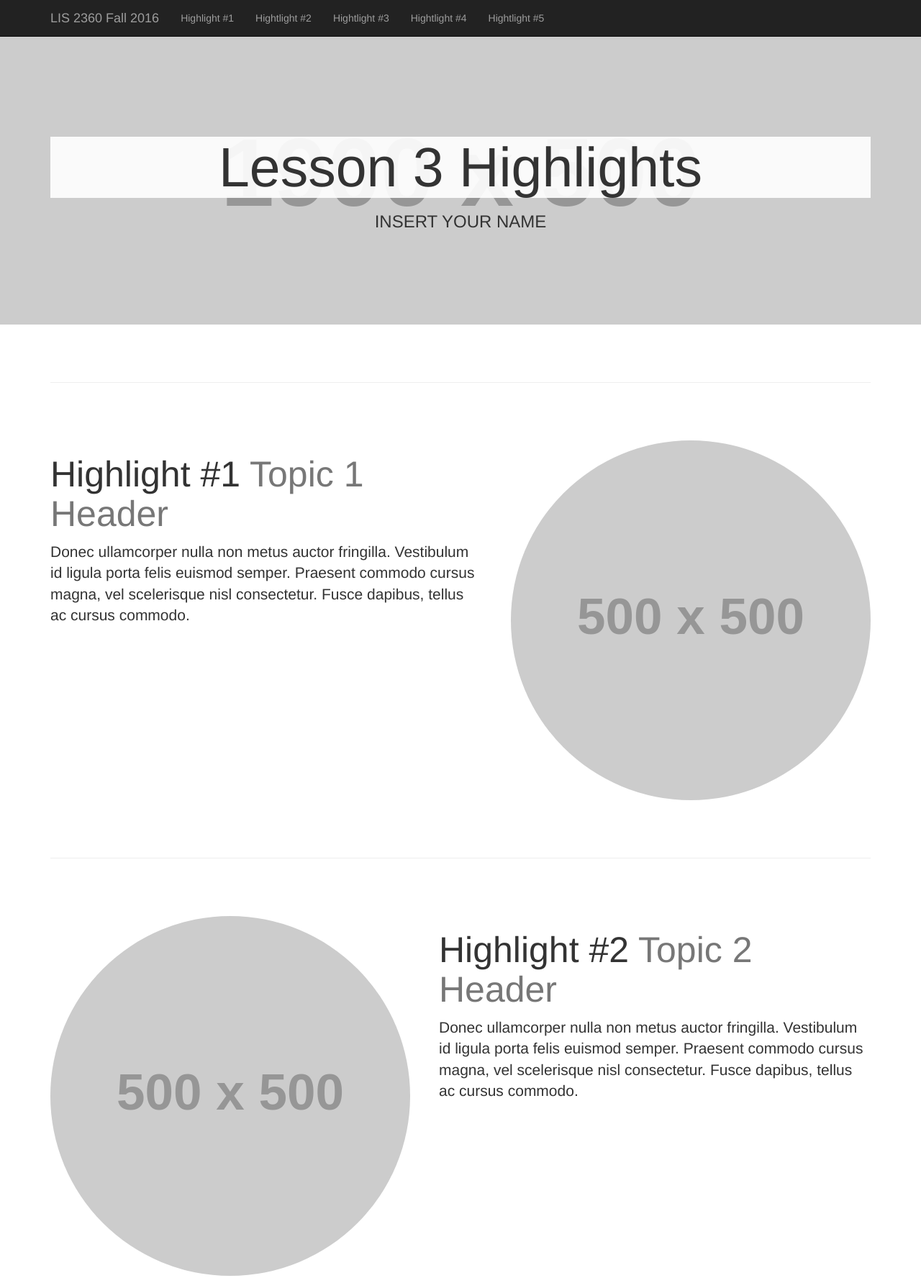
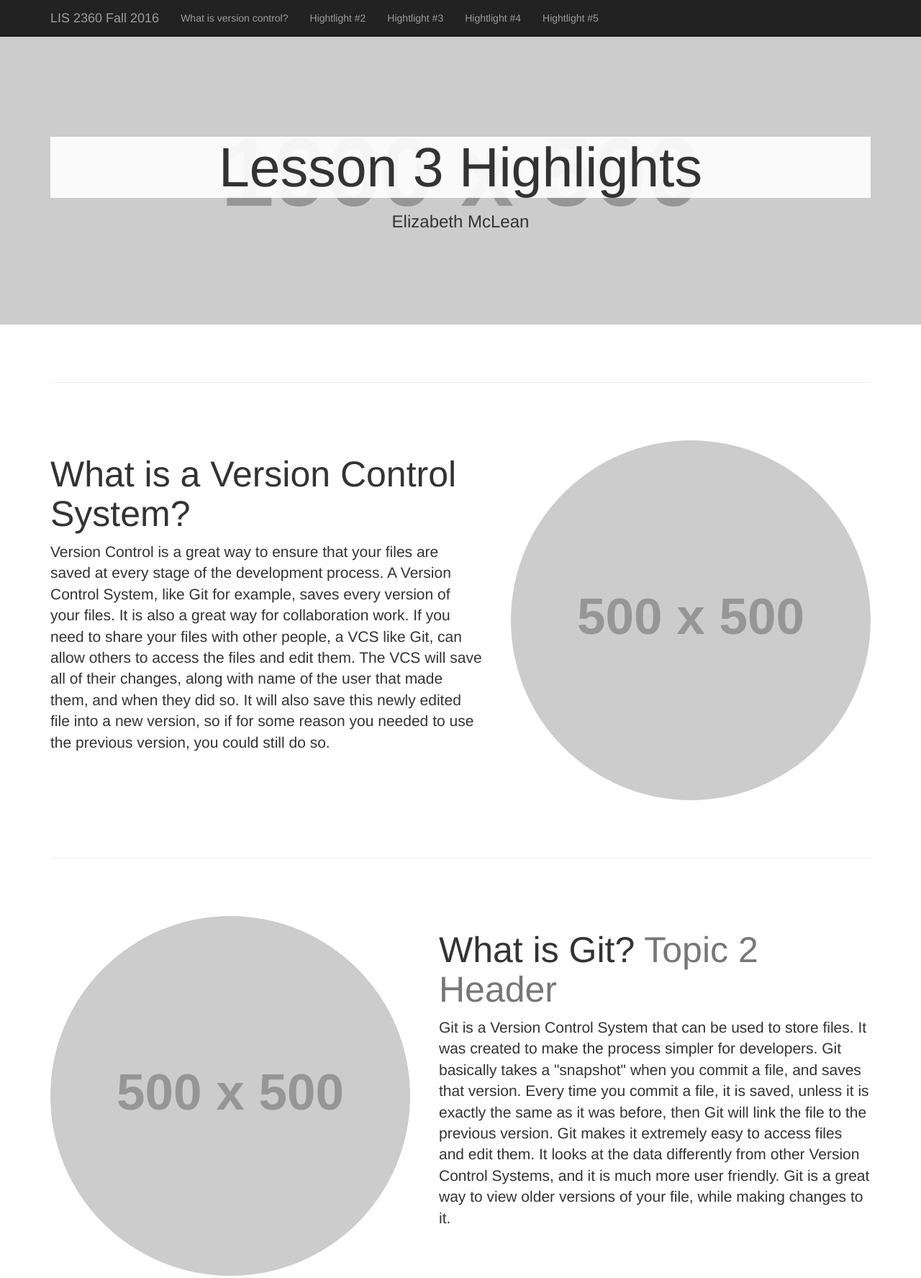
Before and after one commit to emclean14/lesson3_VersionControl, a plain HTML site: page Lesson3_Highlights_-3/index.html in a window 1280 px wide. Shown: the top 1776 px of the page at 72% size. Drawn offline with Linux system fonts and the light colour scheme; placeholder pictures from the web are drawn by us.

Commit message:
second commit for lesson 3

```diff
--- a/Lesson3_Highlights_-3/index.html
+++ b/Lesson3_Highlights_-3/index.html
@@ -9,7 +9,7 @@
     <meta name="description" content="">
     <meta name="author" content="">
 
-    <title>INSERT YOUR NAME</title>
+    <title>Elizabeth McLean</title>
 
     <!-- Bootstrap Core CSS -->
     <link href="css/bootstrap.min.css" rel="stylesheet">
@@ -39,7 +39,7 @@
             <div class="collapse navbar-collapse" id="bs-example-navbar-collapse-1">
                 <ul class="nav navbar-nav">
                     <li>
-                        <a href="#topic1">Highlight #1</a>
+                        <a href="#topic1">What is version control?</a>
                     </li>
                     <li>
                         <a href="#topic2">Hightlight #2</a>
@@ -65,7 +65,7 @@
         <div class="headline">
             <div class="container">
                 <h2>Lesson 3 Highlights</h2>
-                <h3>INSERT YOUR NAME</h3>
+                <h3>Elizabeth McLean</h3>
             </div>
         </div>
     </header>
@@ -78,10 +78,10 @@
         <!-- First Featurette -->
         <div class="featurette" id="topic1">
             <img class="featurette-image img-circle img-responsive pull-right" src="http://placehold.it/500x500">
-            <h2 class="featurette-heading">Highlight #1
-                <span class="text-muted">Topic 1 Header</span>
+            <h2 class="featurette-heading">What is a Version Control System?
+                <span class="text-muted"></span>
             </h2>
-            <p class="lead">Donec ullamcorper nulla non metus auctor fringilla. Vestibulum id ligula porta felis euismod semper. Praesent commodo cursus magna, vel scelerisque nisl consectetur. Fusce dapibus, tellus ac cursus commodo.</p>
+            <p class="lead">Version Control is a great way to ensure that your files are saved at every stage of the development process. A Version Control System, like Git for example, saves every version of your files. It is also a great way for collaboration work. If you need to share your files with other people, a VCS like Git, can allow others to access the files and edit them. The VCS will save all of their changes, along with name of the user that made them, and when they did so. It will also save this newly edited file into a new version, so if for some reason you needed to use the previous version, you could still do so.</p>
         </div>
 
         <hr class="featurette-divider">
@@ -89,10 +89,10 @@
         <!-- Second Featurette -->
         <div class="featurette" id="topic2">
             <img class="featurette-image img-circle img-responsive pull-left" src="http://placehold.it/500x500">
-            <h2 class="featurette-heading">Highlight #2
+            <h2 class="featurette-heading">What is Git?
                 <span class="text-muted">Topic 2 Header</span>
             </h2>
-            <p class="lead">Donec ullamcorper nulla non metus auctor fringilla. Vestibulum id ligula porta felis euismod semper. Praesent commodo cursus magna, vel scelerisque nisl consectetur. Fusce dapibus, tellus ac cursus commodo.</p>
+            <p class="lead">Git is a Version Control System that can be used to store files. It was created to make the process simpler for developers. Git basically takes a "snapshot" when you commit a file, and saves that version. Every time you commit a file, it is saved, unless it is exactly the same as it was before, then Git will link the file to the previous version. Git makes it extremely easy to access files and edit them. It looks at the data differently from other Version Control Systems, and it is much more user friendly. Git is a great way to view older versions of your file, while making changes to it.</p>
         </div>
 
         <hr class="featurette-divider">
@@ -100,10 +100,10 @@
         <!-- Third Featurette -->
         <div class="featurette" id="topic3">
             <img class="featurette-image img-circle img-responsive pull-right" src="http://placehold.it/500x500">
-            <h2 class="featurette-heading">Highlight #3
+            <h2 class="featurette-heading">Git Commands
                 <span class="text-muted">Topic 3 Header</span>
             </h2>
-            <p class="lead">Donec ullamcorper nulla non metus auctor fringilla. Vestibulum id ligula porta felis euismod semper. Praesent commodo cursus magna, vel scelerisque nisl consectetur. Fusce dapibus, tellus ac cursus commodo.</p>
+            <p class="lead">To reiterate what I said earlier, Git is a great tool for developers that can help them save earlier versions of their work. In order to take advantage of the many benefits Git has to offer, one must familiarize themself with Git commands, and how to use and navigate the site. One must use commands to initiate the use of Git, to ensure that their files will appear in the Version Control System. One must also use the commands to make sure that each version of their file is saved. In order to do this, the user needs to "commit" the file to Git. This must be done every time the developer wants to save a version. Many Git commands must be used and understood to utilize Git to its full potential.</p>
         </div>
 
         <hr class="featurette-divider">
```
